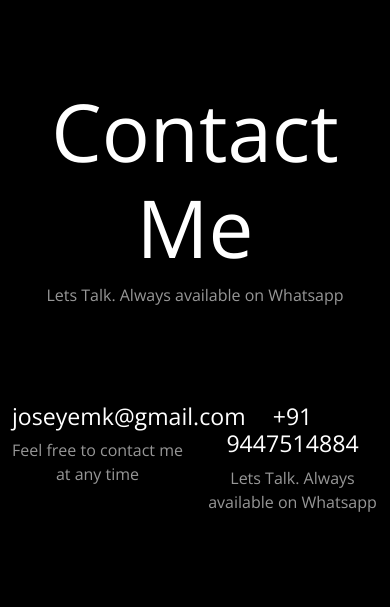
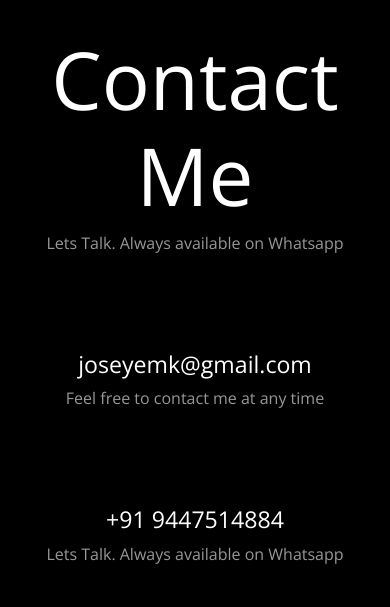
Before and after one commit to joseyde/emeldigital, a plain HTML site: page index.html in a window 390 px wide. Shown: the part 4721-5328 px from the top of the page. Drawn offline with nearby package versions, Linux system fonts and the light colour scheme.

Commit message:
html update

```diff
--- a/index.html
+++ b/index.html
@@ -326,13 +326,13 @@
                     </div>
 
                 </div>
-                <div class="col-6 mb-5 mt-5">
+                <div class="col-12 col-md-6 mb-5 mt-5">
                     <div class="contactInfo">
                         <h3 class="zoomIn">joseyemk@gmail.com</h3>
                         Feel free to contact me at any time
                     </div>
                 </div>
-                <div class="col-6 mb-5 mt-5">
+                <div class="col-12 col-md-6 mb-5 mt-5">
                     <div class="contactInfo">
                         <h3 class="zoomIn">+91 9447514884</h3>
                         Lets Talk. Always available on Whatsapp
```
